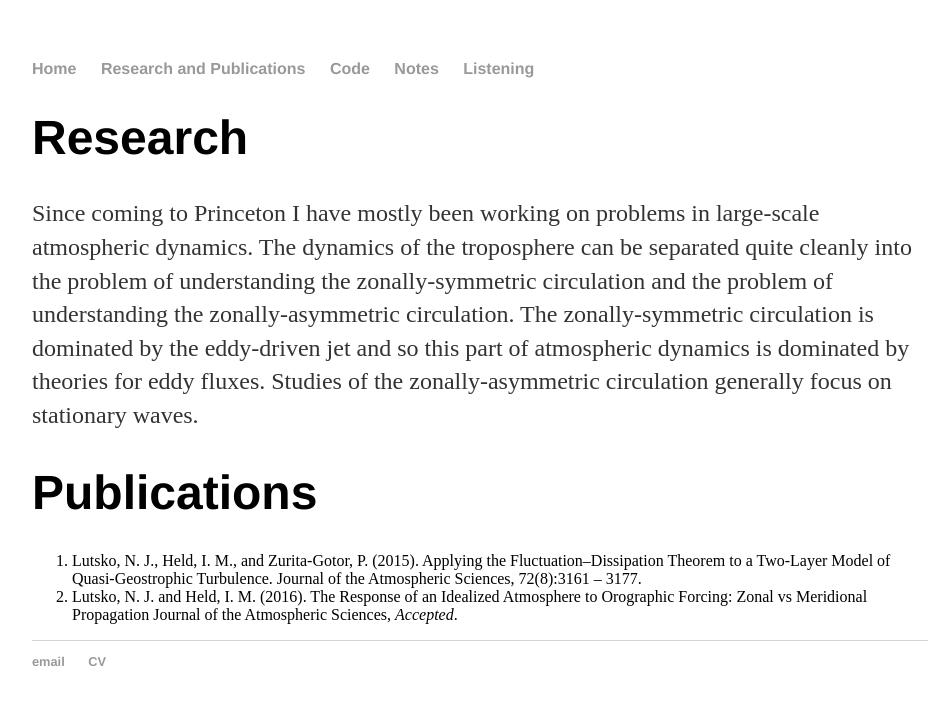
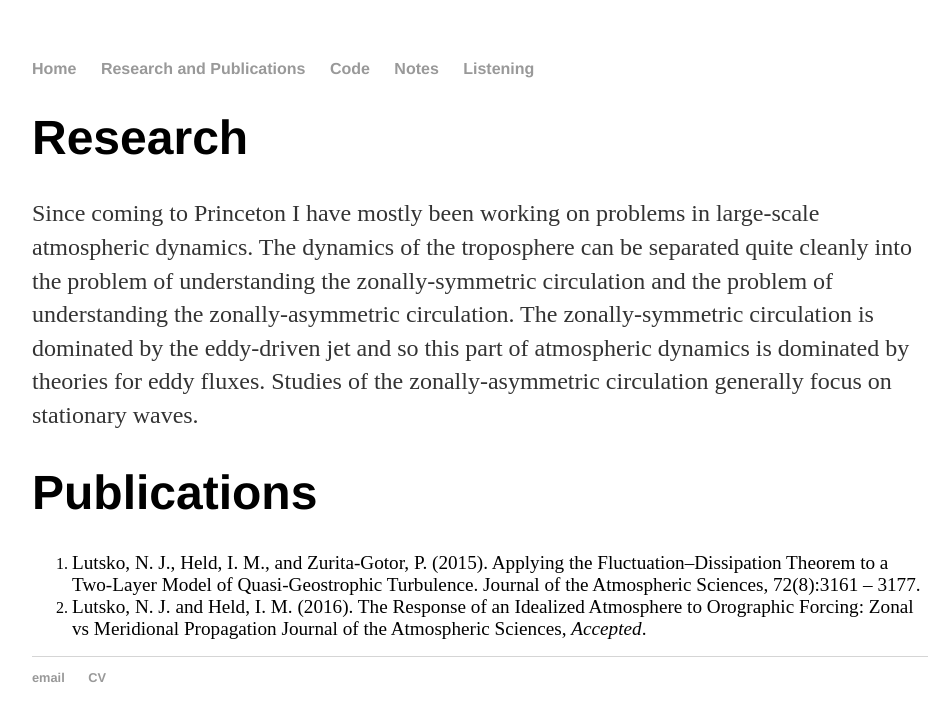
Before and after one commit to nicklutsko/nicklutsko.github.io, a Jekyll site: the page built from research/index.html, in a window 1280 px wide. Shown: the top 721 px of the page, without its empty margins (160-1110 px from the left). Built offline with Jekyll 4.4.1, drawn with Linux system fonts in a browser that asks for light colours.

Commit message:
Increase size of publications

```diff
--- a/research/index.html
+++ b/research/index.html
@@ -8,10 +8,10 @@
 			<p>Since coming to Princeton I have mostly been working on problems in large-scale atmospheric dynamics. The dynamics of the troposphere can be separated quite cleanly into the problem of understanding the zonally-symmetric circulation and the problem of understanding the zonally-asymmetric circulation. The zonally-symmetric circulation is dominated by the eddy-driven jet and so this part of atmospheric dynamics is dominated by theories for eddy fluxes. Studies of the zonally-asymmetric circulation generally focus on stationary waves.  </p>
 			<h1>Publications</h1>
 			<ol>
-			  <li>Lutsko, N. J., Held, I. M., and Zurita-Gotor, P. (2015). Applying the Fluctuation–Dissipation Theorem to a Two-Layer Model of Quasi-Geostrophic Turbulence. Journal
-of the Atmospheric Sciences, 72(8):3161 – 3177.</li>
-			  <li>Lutsko, N. J. and Held, I. M. (2016). The Response of an Idealized Atmosphere to Orographic Forcing: Zonal vs Meridional Propagation Journal
-of the Atmospheric Sciences, <i>Accepted</i>.</li>
+			  <li><big>Lutsko, N. J., Held, I. M., and Zurita-Gotor, P. (2015). Applying the Fluctuation–Dissipation Theorem to a Two-Layer Model of Quasi-Geostrophic Turbulence. Journal
+of the Atmospheric Sciences, 72(8):3161 – 3177.</big></li>
+			  <li><big>Lutsko, N. J. and Held, I. M. (2016). The Response of an Idealized Atmosphere to Orographic Forcing: Zonal vs Meridional Propagation Journal
+of the Atmospheric Sciences, <i>Accepted</i>.</big></li>
 			</ol>
 
 		</div>
```
